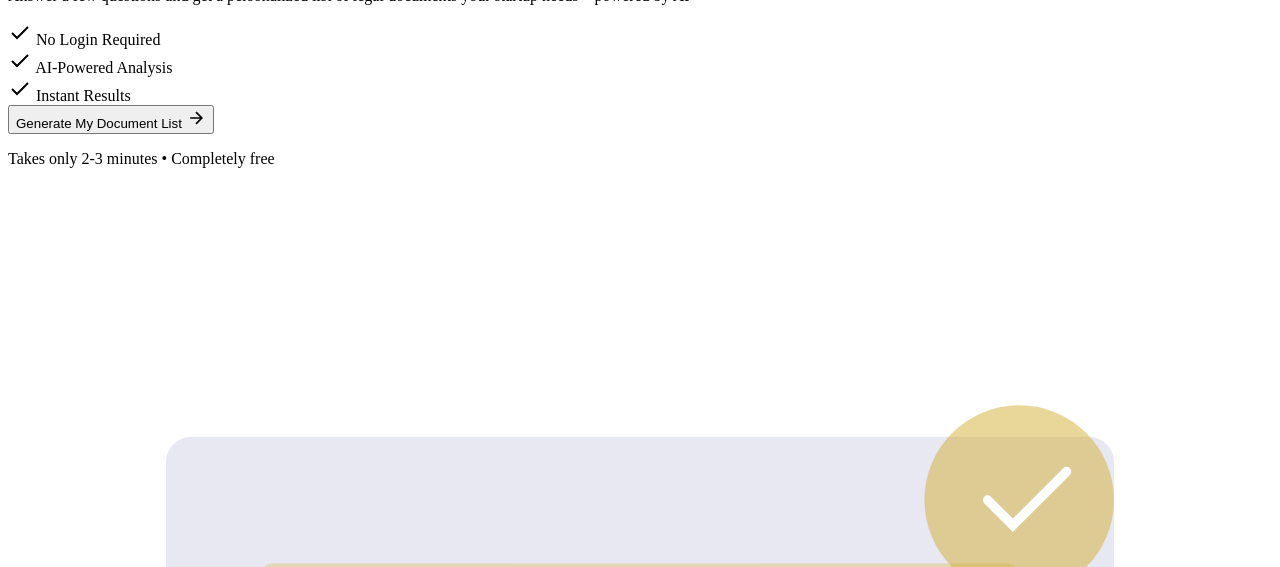
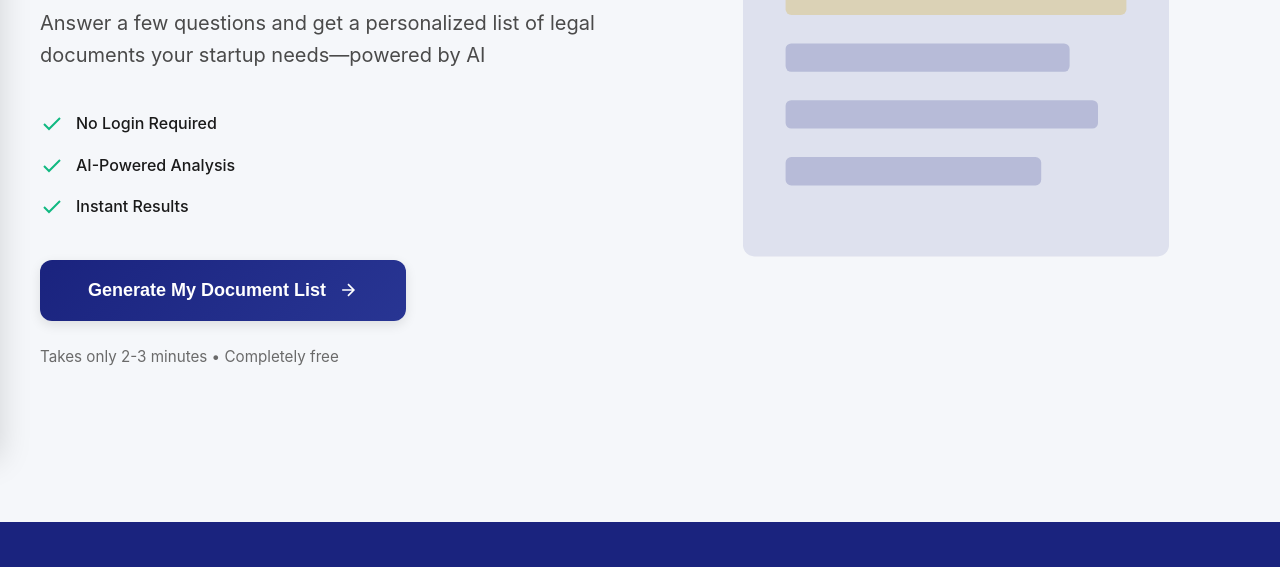
Before and after one commit to KASHH-4/Legal-Advisor, a plain HTML site: page index.html in a window 1280 px wide. Shown: the part 351-918 px from the top of the page. Drawn offline with nearby package versions, Linux system fonts and the light colour scheme; files that its build step writes are made by us from their sources; the site is published under a folder, as on GitHub Pages, so addresses that start at the root find nothing.

Commit message:
Pages commit

```diff
--- a/index.html
+++ b/index.html
@@ -4,7 +4,7 @@
     <meta charset="UTF-8">
     <meta name="viewport" content="width=device-width, initial-scale=1.0">
     <title>LegalDocs AI - Startup Legal Document Generator</title>
-    <link rel="stylesheet" href="/static/style.css">
+    <link rel="stylesheet" href="style.css">
     <script src="https://cdnjs.cloudflare.com/ajax/libs/jspdf/2.5.1/jspdf.umd.min.js"></script>
 </head>
 <body>
@@ -256,6 +256,6 @@
         </div>
     </footer>
 
-    <script src="/static/app.js"></script>
+    <script src="app.js"></script>
 </body>
 </html>
```
